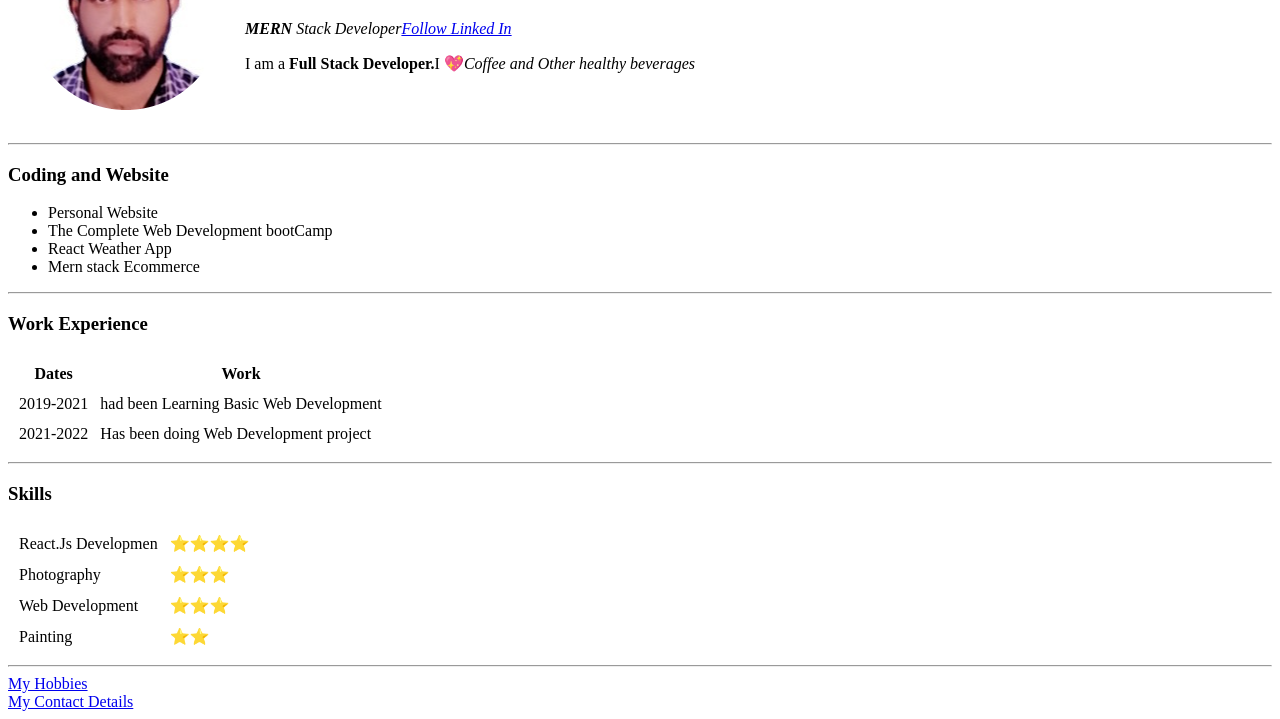
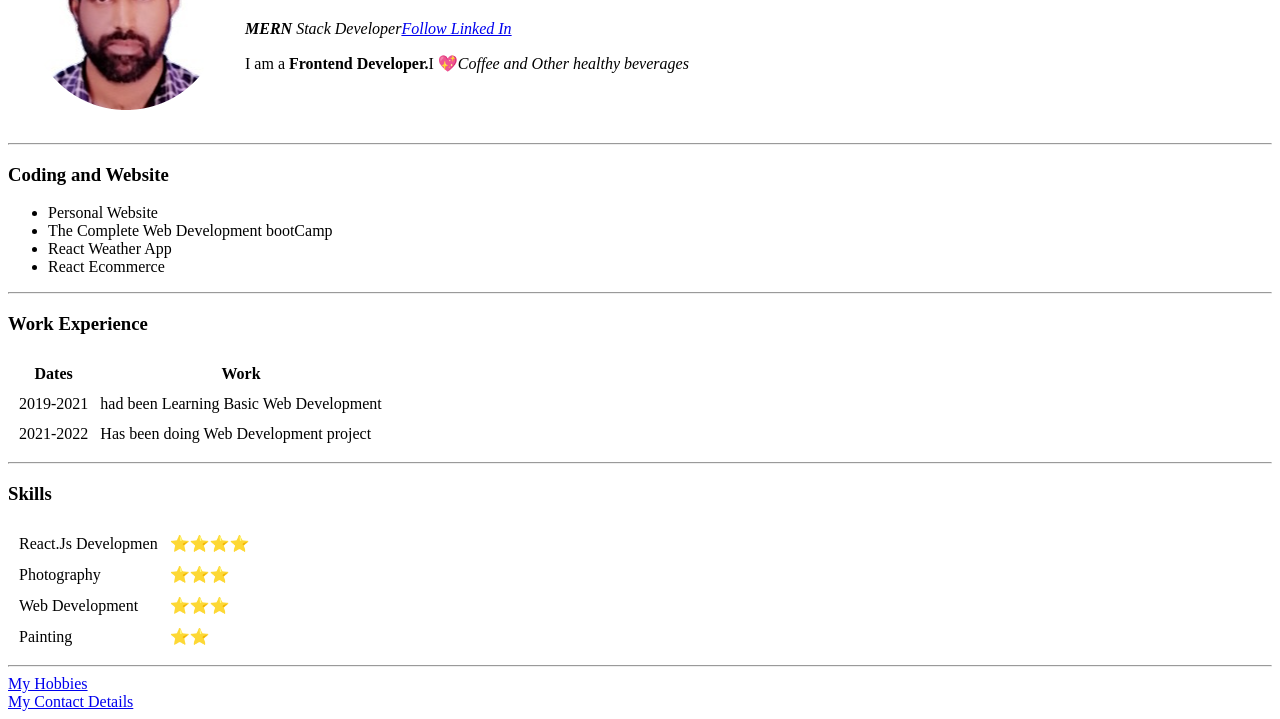
Before and after one commit to Rafimangadavu/CV, a plain HTML site: page index.html in a window 1280 px wide. Shown: the part 113-832 px from the top of the page. Drawn offline with Linux system fonts and the light colour scheme.

Commit message:
Update index.html

```diff
--- a/index.html
+++ b/index.html
@@ -13,7 +13,7 @@
       <td><img src="photo\mohammedrafi's image.png" alt="Mohammed Rafi Profile picture"></td>
       <td><h1>Mohammed Rafi Puthiya Purayil</h1>
       <p><em><strong>MERN</strong> Stack Developer</em><a href="https://www.linkedin.com/in/rafi-mangadavu-a84021234/"><em>Follow Linked In</em></a></a></p>
-      <p>I am a <strong>Full Stack Developer.</strong>I 💖<em>Coffee and Other healthy beverages</em> </p></td>
+      <p>I am a <strong>Frontend Developer.</strong>I 💖<em>Coffee and Other healthy beverages</em> </p></td>
     </tr>
   </table>
 
@@ -24,7 +24,7 @@
     <li>Personal Website</li>
     <li>The Complete Web Development bootCamp</li>
     <li>React Weather App</li>
-    <li>Mern stack Ecommerce</li>
+    <li>React Ecommerce</li>
   </ul>
   <hr>
   <h3>Work Experience</h3>
```
